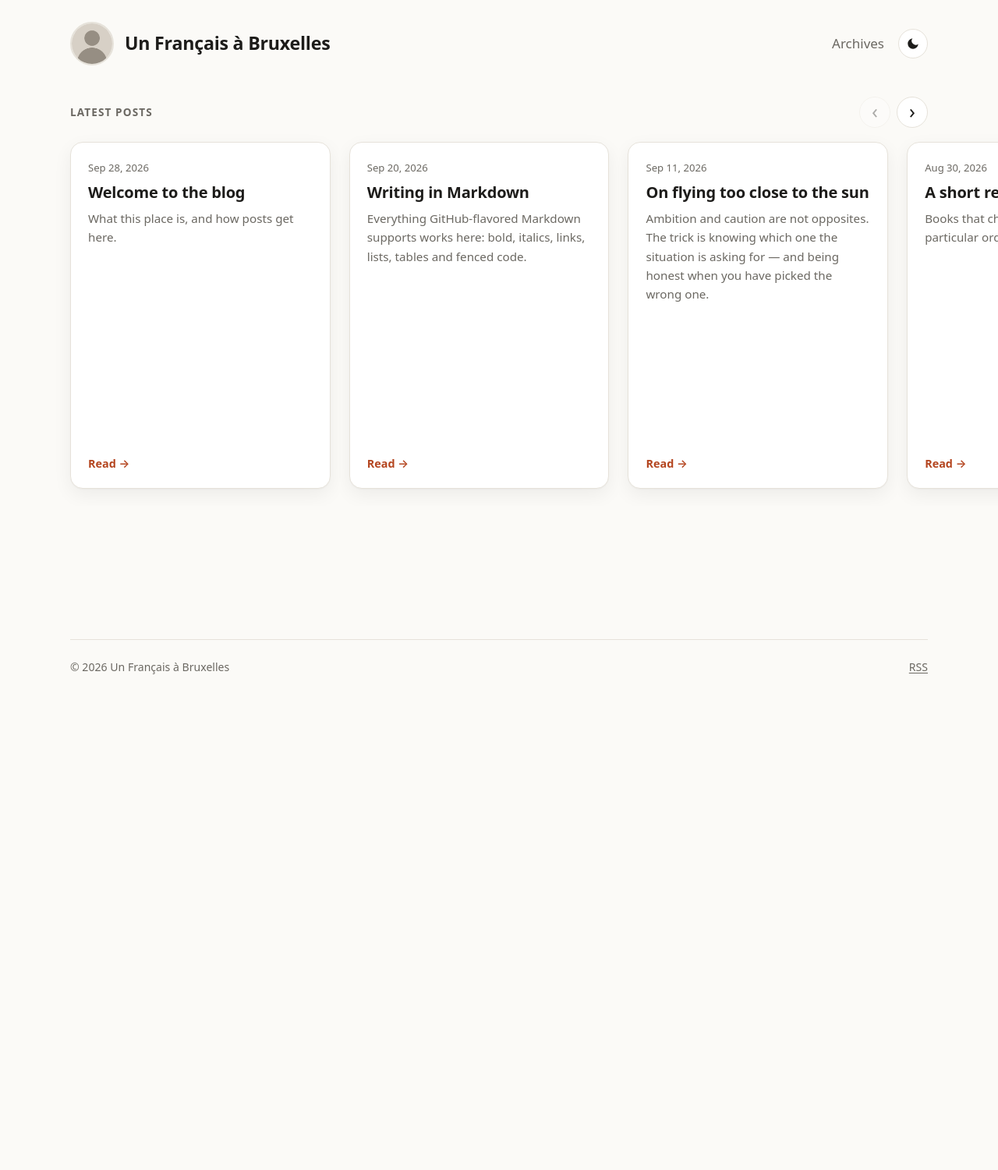
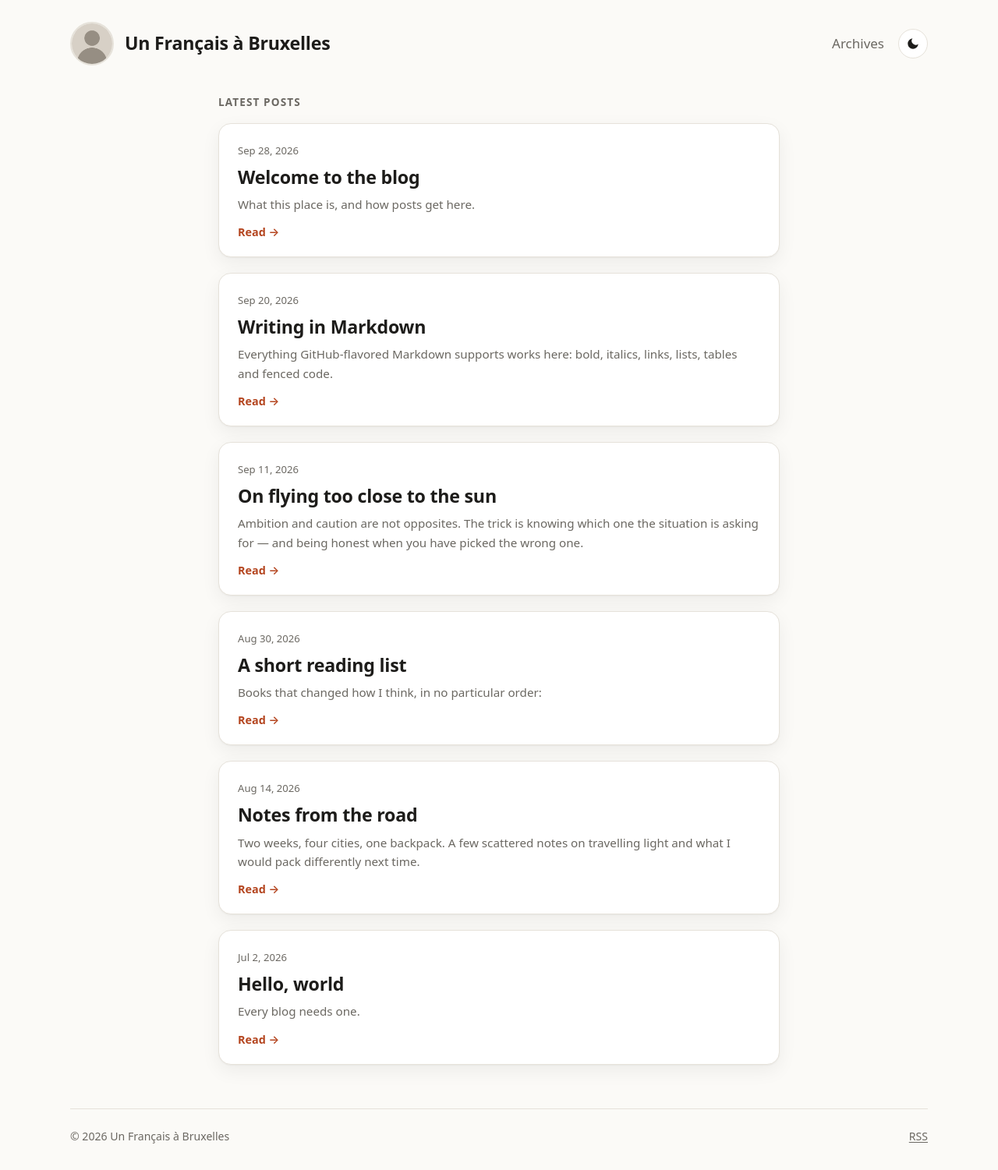
Before and after one commit to Oldthriftman/LordIcarus, a Jekyll site: the page built from index.html, in a window 1280 px wide. Shown: the whole page at 78% size. Built offline with Jekyll 4.4.1, drawn with Linux system fonts in a browser that asks for light colours; before the commit the page ends 900 px from its top, so only the background shows below that.

Commit message:
Show posts as a vertical feed instead of a horizontal rail
Removes the scroll-snap rail, arrows and wheel-to-horizontal script; cards
now stack in a single column. Lets the blog name wrap on phones.

Co-Authored-By: Claude Opus 5.5 <noreply@anthropic.com>
Claude-Session: https://claude.ai/code/session_01HR8DyiAnTPvzgu9W3zzLBZ

```diff
--- a/_config.yml
+++ b/_config.yml
@@ -9,7 +9,7 @@ avatar: /assets/me.jpg
 url: "https://oldthriftman.github.io"
 baseurl: "/UnFrancaisaBruxelle.github.io"
 
-# How many posts the home rail shows before linking to the archives.
+# How many posts the home page shows before linking to the archives.
 home_posts: 12
 
 permalink: /:year/:month/:day/:title/
--- a/assets/css/main.css
+++ b/assets/css/main.css
@@ -10,10 +10,6 @@
   --shadow: 0 1px 2px rgb(0 0 0 / .04), 0 8px 24px rgb(0 0 0 / .06);
 
   --maxw: 1100px;
-  --edge: max(16px, calc((100% - var(--maxw)) / 2)); /* left edge of the content column */
-  --gap: 16px;
-  --visible: 1.2;   /* cards visible in the rail; the fraction is the cut-off card */
-  --full: 1;        /* whole cards visible = floor(--visible), i.e. gaps before the cut card */
 
   --sans: system-ui, -apple-system, "Segoe UI", Roboto, "Helvetica Neue", Arial, sans-serif;
   --serif: "Iowan Old Style", "Palatino Linotype", Charter, Georgia, serif;
@@ -46,8 +42,6 @@
   color-scheme: dark;
 }
 
-@media (min-width: 640px)  { :root { --gap: 20px; --visible: 2.3;  --full: 2; } }
-@media (min-width: 1000px) { :root { --gap: 24px; --visible: 3.35; --full: 3; } }
 
 /* ---------- Base ---------- */
 *, *::before, *::after { box-sizing: border-box; }
@@ -120,53 +114,17 @@ img { max-width: 100%; height: auto; }
   :root:not([data-theme="light"]) .theme-toggle .icon-moon { display: none; }
 }
 
-/* ---------- Horizontal post rail ---------- */
-.rail-section { padding-block: 20px 48px; }
-.rail-head {
-  display: flex; align-items: center; justify-content: space-between;
-  margin-bottom: 8px;
-}
-.rail-head h2 {
-  margin: 0; font-size: .85rem; font-weight: 600;
+/* ---------- Post feed (vertical) ---------- */
+.feed-section { max-width: 720px; padding-block: 16px 56px; }
+.feed-head {
+  margin: 0 0 16px; font-size: .85rem; font-weight: 600;
   text-transform: uppercase; letter-spacing: .08em; color: var(--muted);
 }
-.rail-arrows { display: flex; gap: 8px; }
-.rail-btn {
-  width: 40px; height: 40px; padding: 0 0 3px;
-  border: 1px solid var(--border); border-radius: 50%;
-  background: var(--surface); color: var(--text);
-  font: 400 1.6rem/1 var(--sans); cursor: pointer;
-  transition: opacity .2s, border-color .2s;
-}
-.rail-btn:hover:not(:disabled) { border-color: var(--accent); color: var(--accent); }
-.rail-btn:disabled { opacity: .35; cursor: default; }
-
-/* The rail is full-bleed: it starts at the content column's left edge and runs
-   to the viewport's right edge, so the last visible card is always cut off. */
-.rail {
-  list-style: none; margin: 0;
-  display: flex; gap: var(--gap);
-  overflow-x: auto; overscroll-behavior-x: contain;
-  padding: 10px 0 22px var(--edge);
-  scroll-padding-inline-start: var(--edge);
-  scroll-snap-type: x mandatory;
-  scrollbar-width: thin;
-  scrollbar-color: var(--border) transparent;
-}
-.rail.is-wheeling { scroll-snap-type: none; }
-.rail::after { content: ""; flex: 0 0 1px; } /* trailing space so the last card isn't flush */
-.rail:focus-visible { outline-offset: -2px; }
-
-.card {
-  /* --full whole cards + --full gaps + a fraction of one more fill the visible width. */
-  flex: 0 0 calc((100% - var(--full) * var(--gap)) / var(--visible));
-  scroll-snap-align: start;
-  display: flex;
-}
+.feed { list-style: none; margin: 0; padding: 0; display: grid; gap: 20px; }
+.card { display: flex; }
 .card-link {
   display: flex; flex-direction: column; gap: 8px; width: 100%;
-  aspect-ratio: 3 / 4; /* portrait cards; grows taller if the content needs it */
-  padding: 22px 22px 20px;
+  padding: 24px 24px 20px;
   background: var(--surface);
   border: 1px solid var(--border); border-radius: 16px;
   color: var(--text); text-decoration: none;
@@ -175,18 +133,18 @@ img { max-width: 100%; height: auto; }
 }
 .card-link:hover { transform: translateY(-3px); border-color: var(--accent); }
 .card-image {
-  margin: -22px -22px 6px; width: calc(100% + 44px); max-width: none;
-  aspect-ratio: 4 / 3; object-fit: cover;
+  margin: -24px -24px 8px; width: calc(100% + 48px); max-width: none;
+  aspect-ratio: 16 / 9; object-fit: cover;
   border-radius: 15px 15px 0 0;
 }
 .card-date { font-size: .82rem; color: var(--muted); }
-.card-title { margin: 0; font-size: 1.25rem; line-height: 1.3; letter-spacing: -.01em; }
+.card-title { margin: 0; font-size: 1.45rem; line-height: 1.3; letter-spacing: -.01em; }
 .card-excerpt {
   margin: 0; color: var(--muted); font-size: .95rem;
-  display: -webkit-box; -webkit-line-clamp: 7; -webkit-box-orient: vertical; overflow: hidden;
+  display: -webkit-box; -webkit-line-clamp: 3; -webkit-box-orient: vertical; overflow: hidden;
 }
-.card-more { margin-top: auto; padding-top: 8px; color: var(--accent); font-weight: 600; font-size: .9rem; }
-.card-all .card-link { justify-content: center; align-items: flex-start; border-style: dashed; box-shadow: none; }
+.card-more { padding-top: 4px; color: var(--accent); font-weight: 600; font-size: .9rem; }
+.card-all .card-link { border-style: dashed; box-shadow: none; }
 
 .empty { color: var(--muted); }
 
@@ -268,11 +226,11 @@ pre {
   .site-header { padding-block: 18px 12px; }
   .avatar { width: 44px; height: 44px; }
   .brand { gap: 10px; }
-  .brand-name { font-size: 1.2rem; }
+  .brand-name { font-size: 1.15rem; line-height: 1.2; white-space: normal; }
   .site-nav a { padding: 6px 4px; }
-  .rail-btn { width: 36px; height: 36px; }
   .card-link { padding: 18px; }
   .card-image { margin: -18px -18px 4px; width: calc(100% + 36px); }
+  .card-title { font-size: 1.25rem; }
   .post-content { font-size: 1.06rem; }
 }
 
--- a/assets/js/main.js
+++ b/assets/js/main.js
@@ -2,7 +2,6 @@
   "use strict";
 
   var root = document.documentElement;
-  var reduceMotion = window.matchMedia("(prefers-reduced-motion: reduce)").matches;
 
   /* ---------- Theme toggle ---------- */
   var toggle = document.querySelector(".theme-toggle");
@@ -15,69 +14,4 @@
       try { localStorage.setItem("theme", next); } catch (e) {}
     });
   }
-
-  /* ---------- Post rail ---------- */
-  var rail = document.getElementById("rail");
-  if (!rail) return;
-
-  var prev = document.querySelector('.rail-btn[data-dir="-1"]');
-  var next = document.querySelector('.rail-btn[data-dir="1"]');
-
-  function maxScroll() { return rail.scrollWidth - rail.clientWidth; }
-
-  // Distance between the starts of two neighbouring cards.
-  function step() {
-    var cards = rail.querySelectorAll(".card");
-    if (cards.length < 2) return rail.clientWidth;
-    return cards[1].offsetLeft - cards[0].offsetLeft;
-  }
-
-  function updateArrows() {
-    if (!prev || !next) return;
-    prev.disabled = rail.scrollLeft <= 1;
-    next.disabled = rail.scrollLeft >= maxScroll() - 1;
-  }
-
-  [prev, next].forEach(function (btn) {
-    if (!btn) return;
-    btn.addEventListener("click", function () {
-      rail.scrollBy({
-        left: Number(btn.dataset.dir) * step(),
-        behavior: reduceMotion ? "auto" : "smooth"
-      });
-    });
-  });
-
-  rail.addEventListener("scroll", updateArrows, { passive: true });
-  window.addEventListener("resize", updateArrows);
-  updateArrows();
-
-  // Vertical mouse wheel → horizontal scroll (desktop / fine pointers only).
-  // Snapping is suspended while the wheel moves so small wheel deltas aren't
-  // snapped back to the same card, then restored so the rail settles on a card.
-  // At either end the wheel falls through to normal page scrolling.
-  var desktop = window.matchMedia("(hover: hover) and (pointer: fine)");
-  var settleTimer;
-
-  rail.addEventListener("wheel", function (e) {
-    if (!desktop.matches || e.ctrlKey) return;              // ctrl+wheel = zoom
-    if (Math.abs(e.deltaX) >= Math.abs(e.deltaY)) return;   // native horizontal swipe
-
-    var delta = e.deltaY;
-    if (e.deltaMode === 1) delta *= 16;                     // lines
-    else if (e.deltaMode === 2) delta *= rail.clientWidth;  // pages
-
-    var atStart = rail.scrollLeft <= 0 && delta < 0;
-    var atEnd = rail.scrollLeft >= maxScroll() - 1 && delta > 0;
-    if (atStart || atEnd) return;
-
-    e.preventDefault();
-    rail.classList.add("is-wheeling");
-    rail.scrollLeft += delta;
-
-    clearTimeout(settleTimer);
-    settleTimer = setTimeout(function () {
-      rail.classList.remove("is-wheeling");
-    }, 180);
-  }, { passive: false });
 })();
--- a/index.html
+++ b/index.html
@@ -2,19 +2,11 @@
 layout: default
 ---
 {% assign shown = site.posts | slice: 0, site.home_posts %}
-<section class="rail-section" aria-labelledby="latest-heading">
-  <div class="rail-head container">
-    <h2 id="latest-heading">Latest posts</h2>
-    {% if site.posts.size > 1 %}
-    <div class="rail-arrows">
-      <button class="rail-btn" type="button" data-dir="-1" aria-label="Previous posts" aria-controls="rail">‹</button>
-      <button class="rail-btn" type="button" data-dir="1" aria-label="Next posts" aria-controls="rail">›</button>
-    </div>
-    {% endif %}
-  </div>
+<section class="feed-section container" aria-labelledby="latest-heading">
+  <h2 class="feed-head" id="latest-heading">Latest posts</h2>
 
   {% if shown.size > 0 %}
-  <ol class="rail" id="rail" tabindex="0" aria-label="Posts, scroll horizontally">
+  <ol class="feed">
     {% for post in shown %}
     <li class="card">
       <a class="card-link" href="{{ post.url | relative_url }}">
@@ -38,6 +30,6 @@ layout: default
     {% endif %}
   </ol>
   {% else %}
-  <p class="container empty">No posts yet. Add a Markdown file to <code>_posts/</code>.</p>
+  <p class="empty">No posts yet. Add a Markdown file to <code>_posts/</code>.</p>
   {% endif %}
 </section>
```
